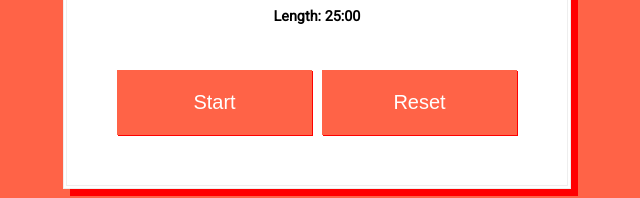
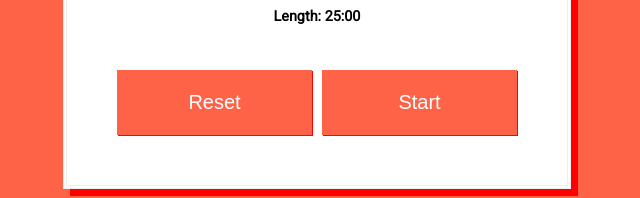
Before and after one commit to alightedlamp/pomodoro-clock, a React (Create React App) app: page / in a window 1280 px wide. Shown: the part 399-597 px from the top of the page, without its empty margins (323-963 px from the left). Built offline with nearby package versions, Linux system fonts and the light colour scheme.

Commit message:
Swap buttons

```diff
--- a/src/components/Pomodoro.js
+++ b/src/components/Pomodoro.js
@@ -111,14 +111,14 @@ class Pomodoro extends React.Component {
         />*/}
         <div className="controls">
           <Button
+            text="Reset"
+            style={buttonStyle}
+            action={reset}
+          />
+          <Button
             text={pauseButtonText}
             style={buttonStyle}
             action={toggleTimer}
-          />
-          <Button
-            text="Reset"
-            style={buttonStyle}
-            action={reset}
           />
         </div>
       </div>
```
Also changed, not shown: src/components/Clock.js (+4 -4 lines).
